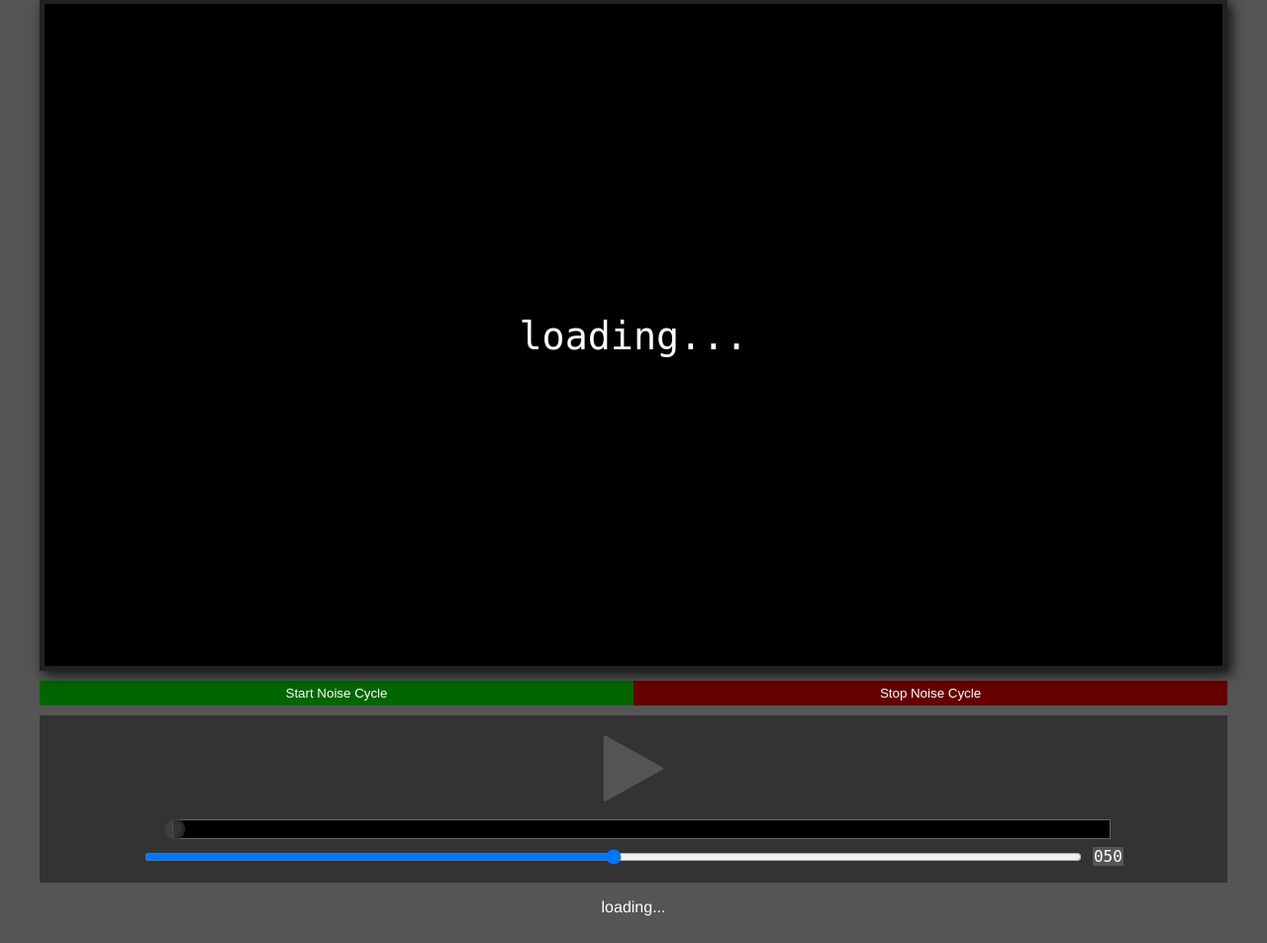
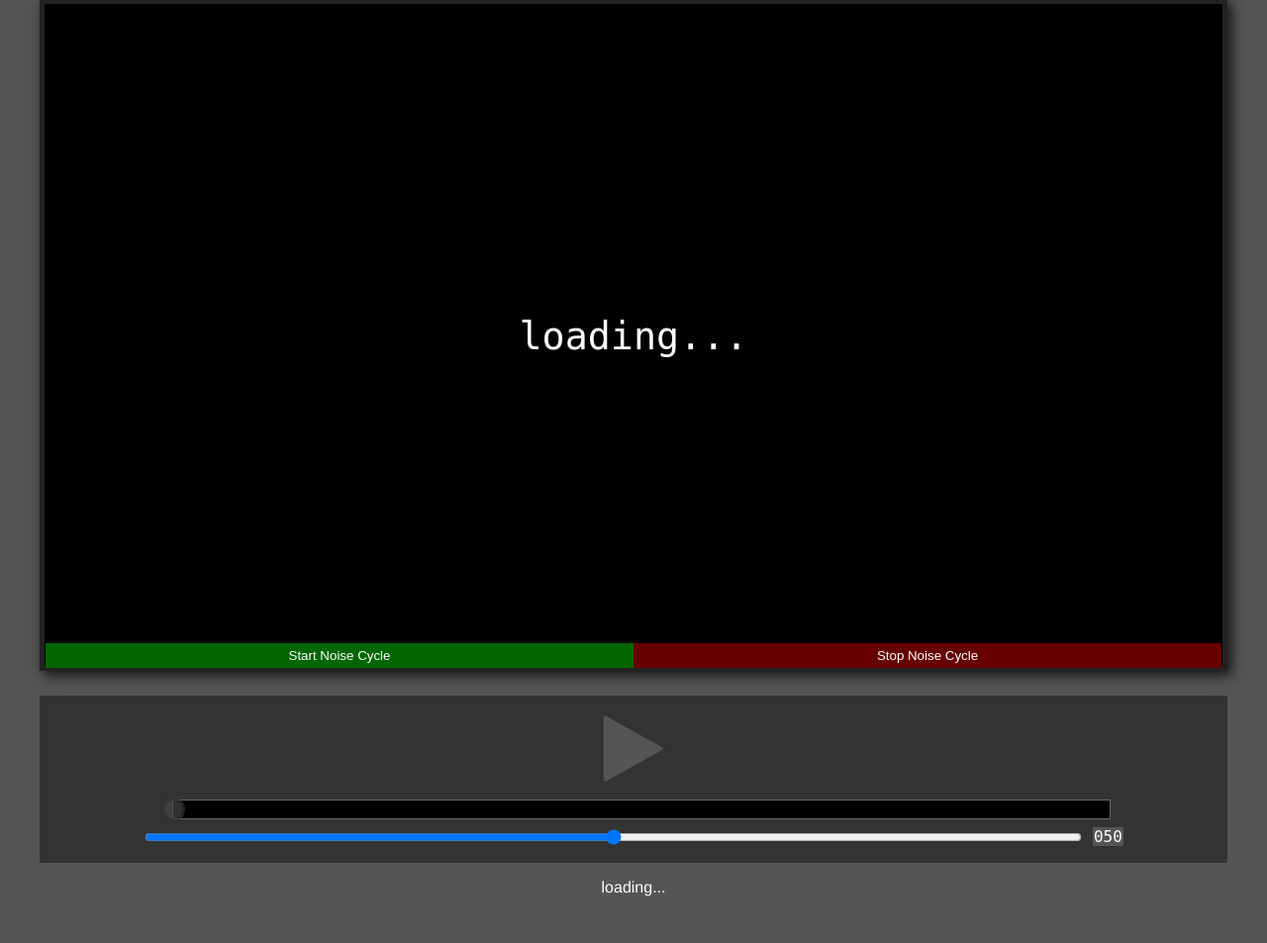
Before and after one commit to michaelchadwick/chip-like-tuna, a PHP site: page / in a window 1280 px wide. Shown: the part 59-1012 px from the top of the page at 99% size. Run offline with PHP 8.4, Linux system fonts and the light colour scheme; some libraries are stand-ins or nearby versions.

Commit message:
improved noise buttons css

```diff
--- a/assets/css/main.css
+++ b/assets/css/main.css
@@ -20,8 +20,6 @@ button {
   border: none;
   color: #fff;
   float: left;
-  margin-bottom: 10px;
-  margin-top: 10px;
   padding: 5px;
   width: 50%;
 }
@@ -107,6 +105,22 @@ section#screen svg {
     top: 50%;
     transform: translateY(-50%);
     width: 100%;
+  }
+}
+
+/**
+ * NOISE CONTROLS
+ */
+section#noiseControls {
+  bottom: 23px;
+  margin: 0 auto;
+  position: relative;
+  width: 100%;
+}
+@media (min-width: 768px) {
+  section#noiseControls {
+    bottom: 28px;
+    width: 99%;
   }
 }
 
```
